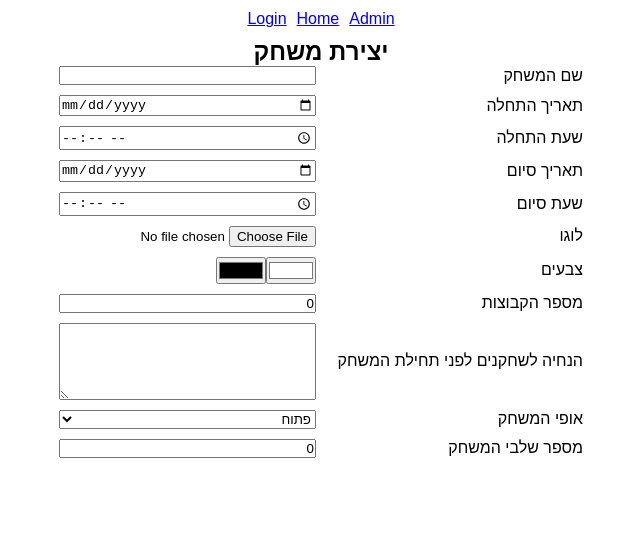
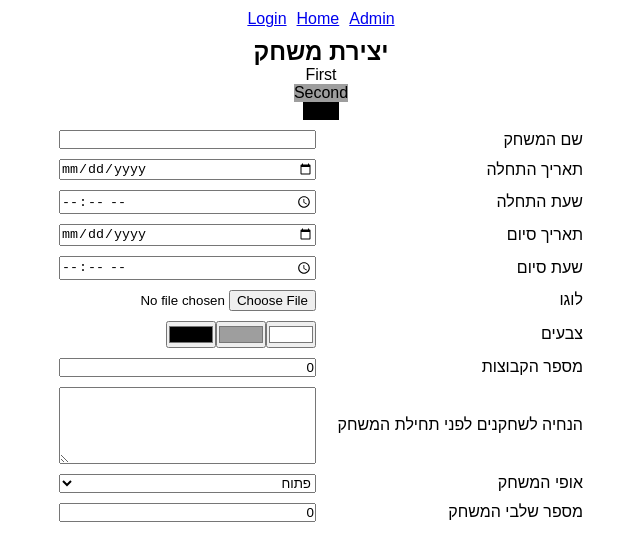
Before and after one commit to chenMordechai/Playspace-front, a React (Vite) app: page /admin in a window 1280 px wide. Shown: the top 560 px of the page, without its empty margins (319-959 px from the left). Built offline with nearby package versions, Linux system fonts and the light colour scheme.

Commit message:
change css vars by color inputs

```diff
--- a/src/assets/style/base/_base.scss
+++ b/src/assets/style/base/_base.scss
@@ -11,6 +11,9 @@
 }
 
 :root {
+  --clr-0: blue;
+  --clr-1: rgb(143, 143, 232);
+  --clr-2: rgb(218, 218, 238);
 }
 
 html {
--- a/src/assets/style/pages/_Admin.scss
+++ b/src/assets/style/pages/_Admin.scss
@@ -2,17 +2,27 @@
     display: flex;
     flex-direction: column;
     align-items: center;
+    // text-align: center;
 
+    .first-clr {
+        background-color: var(--clr-0);
+    }
+    .second-clr {
+        background-color: var(--clr-1);
+    }
+    .third-clr {
+        background-color: var(--clr-2);
+    }
     form.create-game {
         display: grid;
         grid-template-columns: 1fr 1fr;
         gap: 10px;
         align-items: center;
+        padding: 10px;
 
         img.logo-img {
             height: 80px;
         }
-
         .colors {
             display: flex;
 
@@ -44,7 +54,7 @@
                 // text-align: center;
             }
         }
-
+        .loading,
         section.stages-container,
         span.stages,
         ul.stages,
--- a/src/cmps/Colors.jsx
+++ b/src/cmps/Colors.jsx
@@ -1,17 +1,17 @@
 import { ImageColorPicker } from 'react-image-color-picker';
 
-export function Colors({ onChangeImg, gameLogo, gameColors, colors, onHandleChangeColor, onHandleColorPick, openColorPicker, setOpenColorPicker, isLoading }) {
+export function Colors({ onChangeImg, gameLogo, gameColors, logoColors, onHandleChangeColor, onHandleColorPick, openColorPicker, setOpenColorPicker, isLoading }) {
 
     return (
         <>
             <label htmlFor="logo">לוגו</label>
             <input type="file" name="logo" id="logo" onChange={onChangeImg} />
-            {isLoading && <span>Loading...</span>}
-            {gameLogo && <img className="logo-img" src={gameLogo.url} />}
+            {isLoading && <span className="loameding">Loading...</span>}
+            {gameLogo && gameColors && <img className="logo-img" src={gameLogo.url} />}
 
-            {gameColors && <ul className="colors">
-                {gameColors.map((color, i) => <li key={color}>
-                    {/* <input type="color" name="color1" id={`color${i + 1}`} value={color} onChange={onHandleChangeColor} /> */}
+            {gameLogo && logoColors && <ul className="colors">
+                {logoColors.map((color, i) => <li key={color}>
+                    {/* <input type="color" na="color1" id={`color${i + 1}`} value={color} onChange={onHandleChangeColor} /> */}
                     <div className="color-container" style={{ backgroundColor: color }} onClick={() => onHandleColorPick(color)}>
                     </div>
                 </li>)}
@@ -20,8 +20,8 @@ export function Colors({ onChangeImg, gameLogo, gameColors, colors, onHandleChan
 
             <span>צבעים</span>
             <ul className="colors">
-                {colors.map((color, i) => <li key={color}>
-                    <input type="color" name="color1" id={`color${i + 1}`} value={color} onChange={onHandleChangeColor} />
+                {gameColors.map((color, i) => <li key={color}>
+                    <input type="color" name={i} id={`color${i + 1}`} value={color} onChange={onHandleChangeColor} />
                 </li>)}
 
             </ul>
--- a/src/pages/Admin.jsx
+++ b/src/pages/Admin.jsx
@@ -11,16 +11,26 @@ export function Admin() {
     const [game, setGame] = useState(gameService.getEmptyGame())
     const [openQuesions, setOpenQuesions] = useState(false)
     const [colorIdx, setColorIdx] = useState(0)
-    const [colors, setColors] = useState(['#ffffff', '#000000'])
+    const [logoColors, setLogoColors] = useState(null)
     const [openColorPicker, setOpenColorPicker] = useState(false)
     const [isLoading, setIsLoading] = useState(false)
 
     useEffect(() => {
-        // const date = new Date("2024-04-02 11:00")
+        const date = new Date("2024-04-02 11:00")
+        // console.log('date', date)
         // console.log('date:', date.getTime())
         console.log('game:', game)
 
     }, [game])
+
+    useEffect(() => {
+        // when the game colors changes => change the css vars
+        console.log('game.colors', game.colors)
+        const elRoot = document.querySelector(':root')
+        game.colors.forEach((color, i) => {
+            elRoot.style.setProperty(`--clr-${i}`, color);
+        })
+    }, [game.colors])
 
     function onHandleChange(ev) {
         let { name, value, type } = ev.target
@@ -51,15 +61,41 @@ export function Admin() {
         }
     }
 
-    function onHandleChangeColor() {
-
+    // colors from image for the divs
+    async function getColorsFromImg(imgUrl) {
+        const colors = await prominent(imgUrl, { format: 'hex', amount: 5, group: 100 })
+        console.log(colors)
+        setLogoColors([...colors])
     }
 
-    async function getColorsFromImg(imgUrl) {
-        const colors = await prominent(imgUrl, { format: 'hex', amount: 5, group: 100 })
-        console.log(colors) // [241, 221, 63]
-        setGame(prevGame => ({ ...prevGame, colors }))
+    // change game colors from color inputs
+    function onHandleChangeColor(ev) {
+        const { value, name: idx } = ev.target
+
+        setGame(prev => {
+            prev.colors[idx] = value
+            prev.colors = [...prev.colors]
+            return { ...prev }
+        })
     }
+
+    // color from click on image or click on div
+    function onHandleColorPick(color) {
+        if (color.startsWith('rgb')) {
+            const parts = color.substring(4, color.length - 1).split(', ')
+            color = utilService.rgbToHex(...parts)
+        }
+        setColorIdx(prev => {
+            if (prev === 2) return 0
+            else return prev + 1
+        })
+        setGame(prev => {
+            prev.colors[colorIdx] = color
+            prev.colors = [...prev.colors]
+            return { ...prev }
+        })
+    };
+
 
     function onHandleTeamNameChange(ev, i) {
         const { value } = ev.target
@@ -114,23 +150,6 @@ export function Admin() {
         // check that the question's scores is 100%
     }
 
-    function onHandleColorPick(color) {
-        if (color.startsWith('rgb')) {
-            const parts = color.substring(4, color.length - 1).split(', ')
-            color = utilService.rgbToHex(...parts)
-        }
-        console.log('Selected color:', color); // Selected color: rgb(101, 42, 65)
-        setColors(prev => {
-            prev[colorIdx] = color
-            return [...prev]
-        })
-        setColorIdx(prev => {
-            if (prev === 1) return 0
-            else return prev + 1
-        })
-    };
-
-
     function onOpenQuestions() {
         setOpenQuesions(prev => !prev)
     }
@@ -138,6 +157,11 @@ export function Admin() {
     return (
         <section className="admin rtl">
             <h2>יצירת משחק</h2>
+
+            <div className="first-clr">First</div>
+            <div className="second-clr">Second</div>
+            <div className="third-clr">Third</div>
+
             <form onSubmit={onSubmitForm} className="create-game">
                 <label htmlFor="name">שם המשחק</label>
                 <input type="text" name="name" id="name" value={game.name} onChange={onHandleChange} />
@@ -154,7 +178,7 @@ export function Admin() {
                 <label htmlFor="timeEnd">שעת סיום</label>
                 <input type="time" name="timeEnd" id="timeEnd" value={game.timeEnd} onChange={onHandleChange} />
 
-                <Colors onChangeImg={onChangeImg} gameLogo={game.logo} gameColors={game.colors} colors={colors} onHandleChangeColor={onHandleChangeColor} onHandleColorPick={onHandleColorPick} openColorPicker={openColorPicker} setOpenColorPicker={setOpenColorPicker} isLoading={isLoading} />
+                <Colors onChangeImg={onChangeImg} gameLogo={game.logo} gameColors={game.colors} logoColors={logoColors} onHandleChangeColor={onHandleChangeColor} onHandleColorPick={onHandleColorPick} openColorPicker={openColorPicker} setOpenColorPicker={setOpenColorPicker} isLoading={isLoading} />
 
                 <label htmlFor="teams">מספר הקבוצות</label>
                 <input type="number" min="0" name="teams" id="teams" value={game.teams?.length || 0} onChange={onHandleChange} />
--- a/src/services/game.service.js
+++ b/src/services/game.service.js
@@ -47,7 +47,7 @@ function getEmptyGame() {
         timeStart: '',
         dateEnd: '',
         timeEnd: '',
-        colors: null,
+        colors: ['#ffffff', '#9e9e9e', '#000000'],
         logo: '',
         teams: null,
         guidelines: '',
```
